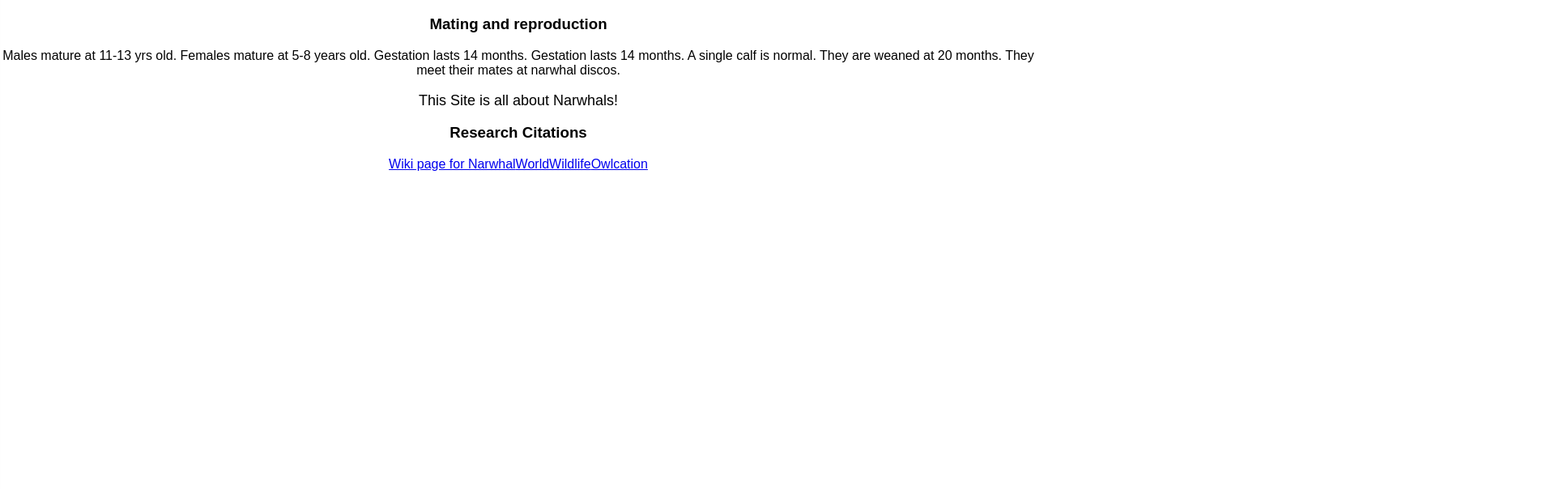
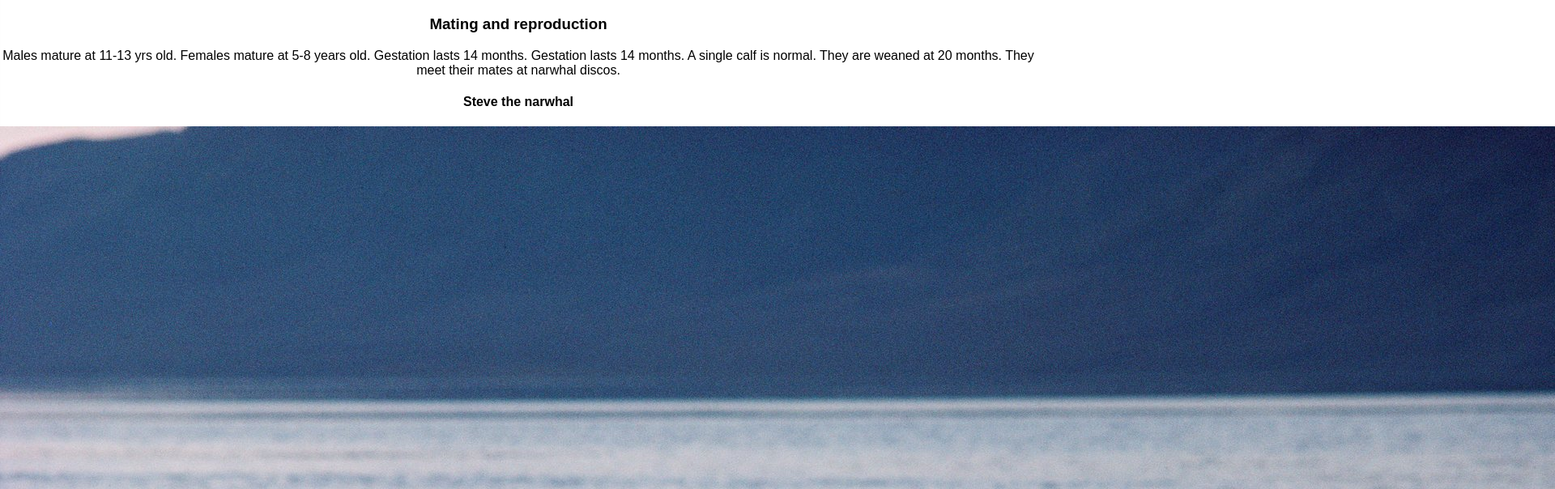
Before and after one commit to rdubrock/narwhals, a React (Create React App) app: page /reproduction in a window 1280 px wide. Shown: the part 192-796 px from the top of the page at 81% size, 1920 px wide, since content can reach past the window. Built offline with nearby package versions, Linux system fonts and the light colour scheme.

Commit message:
reproduction image

```diff
--- a/src/Reproduction.js
+++ b/src/Reproduction.js
@@ -6,6 +6,8 @@ export default class Reproduction extends Component {
       <div className="Reproduction">
         <h3>Mating and reproduction</h3>
         <p>Males mature at 11-13 yrs old. Females mature at 5-8 years old. Gestation lasts 14 months. Gestation lasts 14 months. A single calf is normal. They are weaned at 20 months. They meet their mates at narwhal discos.</p>
+        <h4>Steve the narwhal</h4>
+        <img src='reproduction.jpg' alt="logo" />
       </div>
     );
   }
```
Also changed, not shown: public/reproduction.jpg (added).
